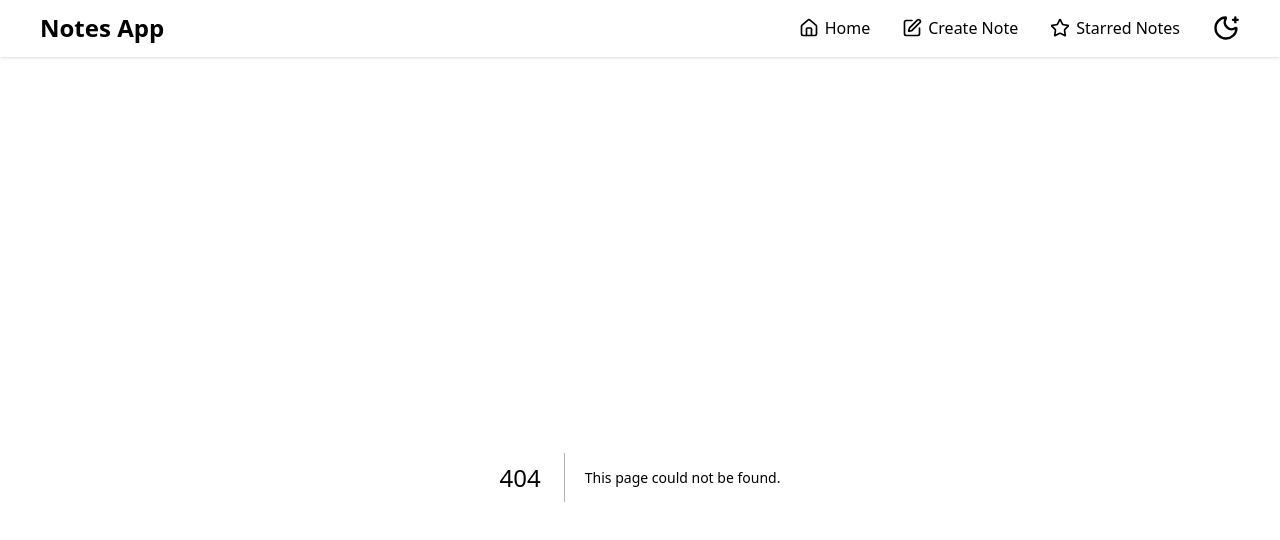
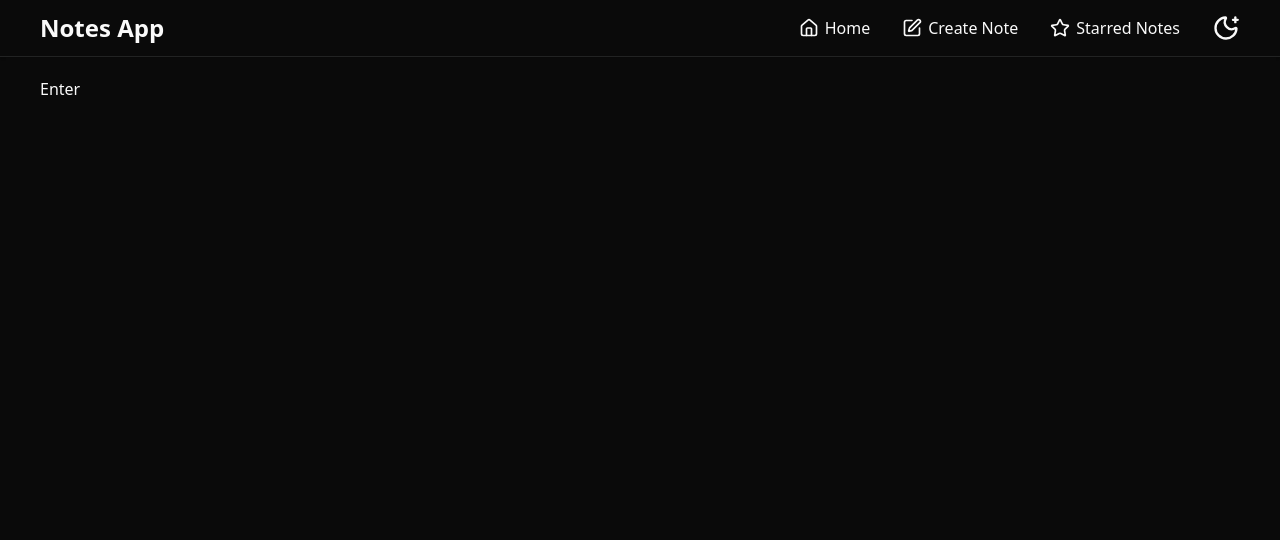
Before and after one commit to RajkumarPanda/fullstack-notes-app, a Next.js app: page /note/1/edit in a window 1280 px wide. Before the commit this address had no page. Shown: the top 540 px of the page. Built offline with nearby package versions, Linux system fonts and the light colour scheme.

Commit message:
add dynamic note route for viewing and editing individual notes

```diff
--- /dev/null
+++ b/src/app/note/[noteId]/edit/page.tsx
@@ -0,0 +1,5 @@
+const page = () => {
+	return <div>Enter</div>;
+};
+
+export default page;
--- /dev/null
+++ b/src/app/note/[noteId]/page.tsx
@@ -0,0 +1,5 @@
+const page = () => {
+	return <div>Enter</div>;
+};
+
+export default page;
--- /dev/null
+++ b/src/app/note/page.tsx
@@ -0,0 +1,5 @@
+const page = () => {
+	return <div>Enter</div>;
+};
+
+export default page;
```
